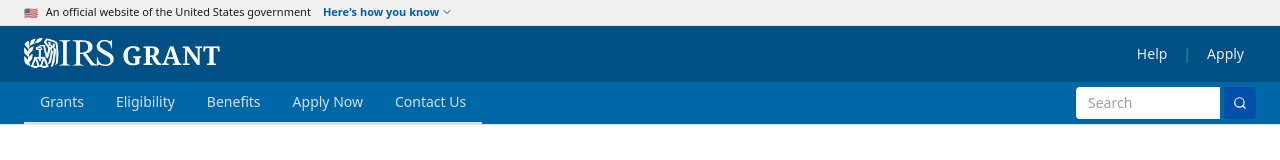
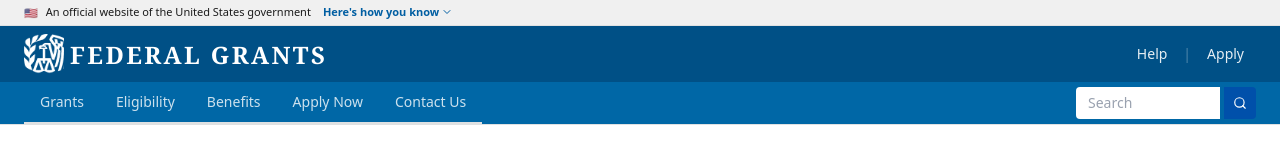
Before and after one commit to Biggie9999/irs-grant, a Next.js app: page / in a window 1280 px wide. Shown: the top 160 px of the page. Built offline with nearby package versions, Linux system fonts and the light colour scheme.

Commit message:
Update logo to just Eagle icon + FEDERAL GRANTS

```diff
--- a/src/components/footer.tsx
+++ b/src/components/footer.tsx
@@ -8,16 +8,18 @@
         <div className="grid gap-8 sm:grid-cols-3">
           {/* Logo & Description */}
           <div>
-            <div className="flex items-center gap-1.5 mb-3 group">
-              <Image
-                src="/logo.png"
-                alt="IRS Logo"
-                width={70}
-                height={24}
-                className="brightness-0 invert object-contain"
-              />
-              <span className="text-[19px] font-serif font-bold tracking-wide mt-0.5" style={{ fontFamily: 'Georgia, serif' }}>
-                GRANT
+            <div className="flex items-center gap-1.5 mb-2 group">
+              <div className="relative overflow-hidden w-[28px] h-[28px]">
+                <Image
+                  src="/logo.png"
+                  alt="Federal Grants Logo"
+                  fill
+                  sizes="28px"
+                  className="brightness-0 invert object-cover object-left"
+                />
+              </div>
+              <span className="text-[18px] font-serif font-bold tracking-widest mt-0.5" style={{ fontFamily: 'Georgia, serif' }}>
+                FEDERAL GRANTS
               </span>
             </div>
             <p className="text-xs text-gray-400 leading-relaxed">
--- a/src/components/navbar.tsx
+++ b/src/components/navbar.tsx
@@ -19,16 +19,18 @@
       {/* Primary nav - dark blue IRS-style */}
       <div className="bg-[#005086]">
         <div className="mx-auto flex h-14 max-w-7xl items-center justify-between px-4 sm:px-6">
-          <Link href="/" className="flex items-center gap-2 group">
-            <Image
-              src="/logo.png"
-              alt="IRS Logo"
-              width={90}
-              height={32}
-              className="brightness-0 invert object-contain"
-            />
-            <span className="text-[26px] font-serif font-bold text-white tracking-wide mt-1" style={{ fontFamily: 'Georgia, serif' }}>
-              GRANT
+          <Link href="/" className="flex items-center gap-1.5 group">
+            <div className="relative overflow-hidden w-[40px] h-[40px]">
+              <Image
+                src="/logo.png"
+                alt="Federal Grants Logo"
+                fill
+                sizes="40px"
+                className="brightness-0 invert object-cover object-left"
+              />
+            </div>
+            <span className="text-[24px] font-serif font-bold text-white tracking-widest mt-0.5" style={{ fontFamily: 'Georgia, serif' }}>
+              FEDERAL GRANTS
             </span>
           </Link>
           <div className="flex items-center gap-1 text-sm text-white/90">
```
